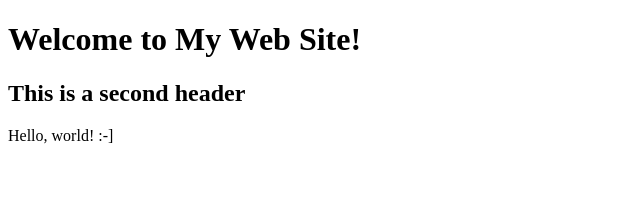
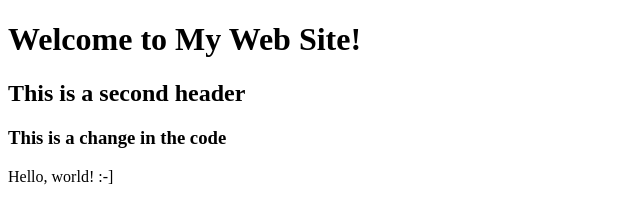
Before and after one commit to Agn313/test_2, a plain HTML site: page index.html in a window 1280 px wide. Shown: the whole page, without its empty margins (0-640 px from the left). Drawn offline with Linux system fonts and the light colour scheme.

Commit message:
Add a h3

```diff
--- a/index.html
+++ b/index.html
@@ -7,6 +7,7 @@
     <body>
         <h1>Welcome to My Web Site!</h1>
         <h2>This is a second header</h2>
+        <h3>This is a change in the code</h3>
         <p>Hello, world! :-]</p>
     </body>
 </html>
```
